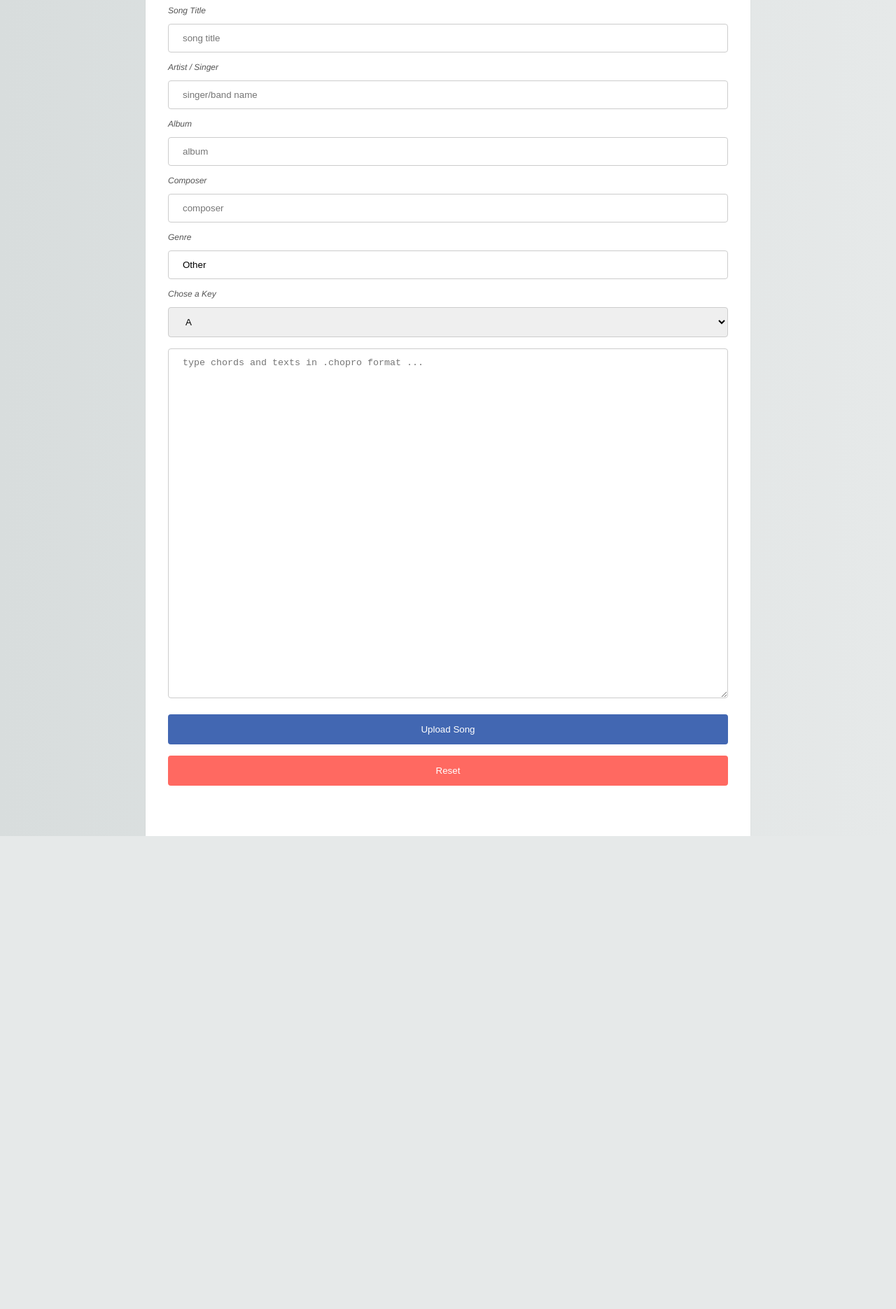
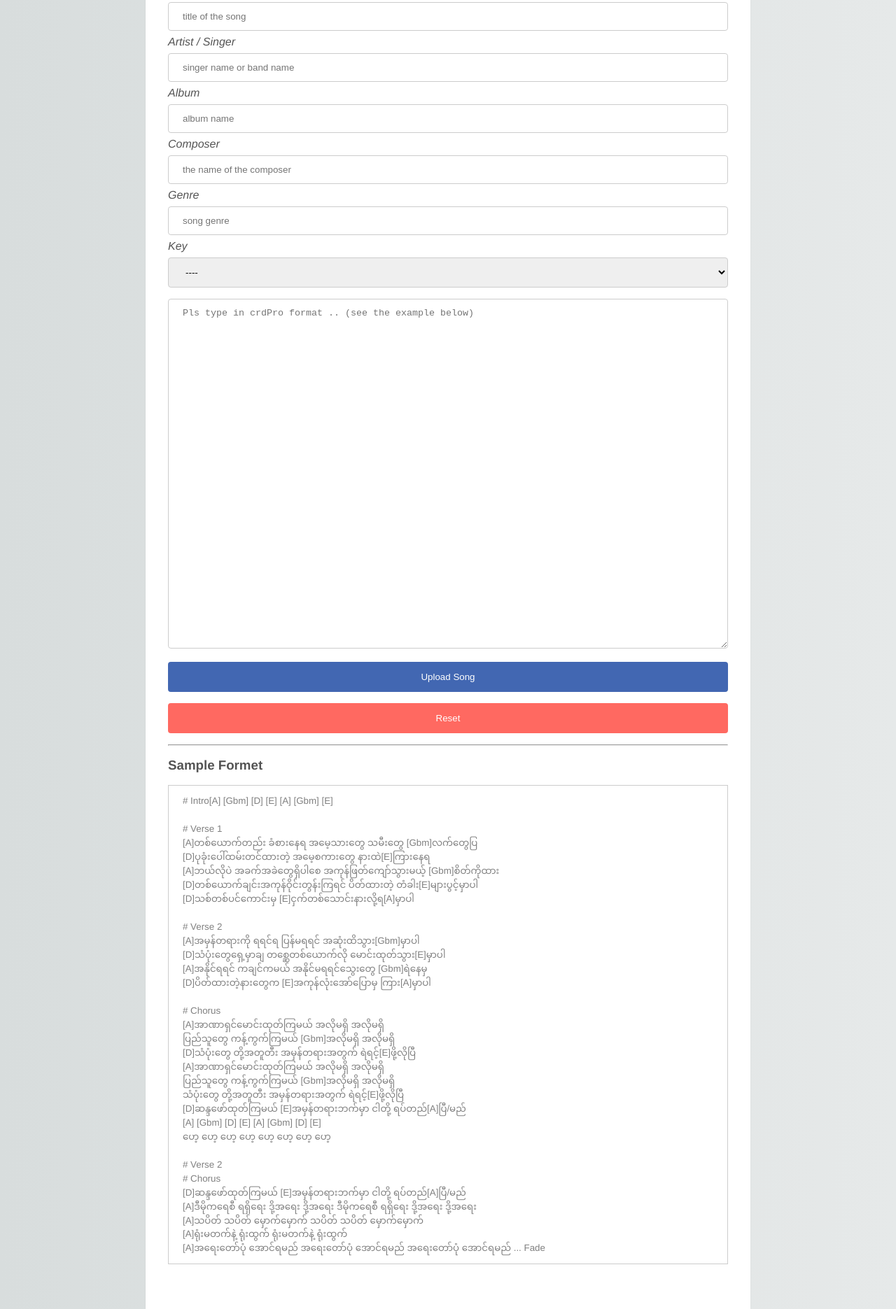
Before and after one commit to jonahaung/GitaYaungSone_Admin, a plain HTML site: page index.html in a window 1280 px wide. Shown: the part 117-1988 px from the top of the page at 70% size. Before the commit the page ends 1312 px from the top, so only its background shows below. Drawn offline with Linux system fonts and the light colour scheme.

Commit message:
Update index.html

```diff
--- a/index.html
+++ b/index.html
@@ -2,7 +2,7 @@
 <html lang="en" dir="ltr">
     <head>
         <meta name="viewport" content="width=device-width, initial-scale=1.0">
-<!--        <link rel="stylesheet" href="main.css">-->
+        <!--        <link rel="stylesheet" href="main.css">-->
         <style>
             html {
                 background: #e6e9e9;
@@ -16,7 +16,7 @@
                 color: #545454;
                 font-family: "Helvetica Neue", Helvetica, Arial, sans-serif;
                 font-size: 16px;
-                line-height: 1.5;
+                line-height: 1;
                 margin: 0 auto;
                 max-width: 800px;
                 padding: 2em 2em 4em;
@@ -32,12 +32,12 @@
                 box-sizing: border-box;
             }
             label {
-                font-size: 12px;
+
                 font-style: italic;
                 font-size: 10;
             }
             h2 {
-                margin-top: 1.3em;
+                /*                margin-top: 1.3em;*/
             }
             button{
                 width: 100%;
@@ -54,10 +54,18 @@
             button[id = "clear_screen"] {
                 background-color: #ff6961;
             }
-
+            small[id = "sample"] {
+                width: 100%;
+                padding: 12px 20px;
+                display: inline-block;
+                border: 1px solid #ccc;
+                box-sizing: border-box;
+                line-height: 1.5;
+                color: gray;
+            }
             /* Add a background color to the submit button on mouse-over */
-            input[type=submit]:hover {
-                background-color: #45a049;
+            button:hover {
+                font-weight: 600;
             }
             a {
                 color: #0083e8;
@@ -81,6 +89,7 @@
                     filter: grayscale(0%);
                 }
             }
+
         </style>
     </head>
 
@@ -88,22 +97,23 @@
         <h2>Gita Yaung Sone</h2>
         <form>
             <label for="title">Song Title</label>
-            <input type="text" id="title" name="title" placeholder="song title">
+            <input type="text" id="title" name="title" placeholder="title of the song">
 
             <label for="artist">Artist / Singer</label>
-            <input type="text" id="artist" name="artist" placeholder="singer/band name">
+            <input type="text" id="artist" name="artist" placeholder="singer name or band name">
 
             <label for="album">Album</label>
-            <input type="text" id="album" name="album" placeholder="album">
+            <input type="text" id="album" name="album" placeholder="album name">
 
             <label for="composer">Composer</label>
-            <input type ="text" id="composer" name="composer" placeholder="composer">
+            <input type ="text" id="composer" name="composer" placeholder="the name of the composer">
 
             <label for="genre">Genre</label>
-            <input type ="text" id="genre" name="genre" placeholder="genre" value="Other">
+            <input type ="text" id="genre" name="genre" placeholder="song genre">
 
-            <label for="key">Chose a Key</label>
+            <label for="key">Key</label>
             <select id="key" name="key">
+                <option value="">----</option>
                 <option value="A">A</option>
                 <option value="A#/Bb">A#/Bb</option>
                 <option value="B">B</option>
@@ -118,11 +128,52 @@
                 <option value="G#/Ab">G#/Ab</option>
             </select>
 
-            <textarea id="rawText" name="rawText" placeholder="type chords and texts in .chopro format ..." style="height:500px"></textarea>
+            <textarea id="rawText" name="rawText" placeholder="Pls type in crdPro format .. (see the example below)" style="height:500px"></textarea>
 
             <button id="submit_song" type="button">Upload Song</button>
+            <button id="clear_screen" type="button">Reset</button>
         </form>
-        <button id="clear_screen" type="button">Reset</button>
+
+        <hr>
+
+        <h3>Sample Formet</h3>
+        <small id="sample">
+# Intro[A] [Gbm] [D] [E] [A] [Gbm] [E]<br>
+<br>
+# Verse 1<br>
+[A]တစ်ယောက်တည်း ခံစားနေရ အမေ့သားတွေ သမီးတွေ [Gbm]လက်တွေပြ<br>
+[D]ပုခုံးပေါ်ထမ်းတင်ထားတဲ့ အမေ့စကားတွေ နားထဲ[E]ကြားနေရ<br>
+[A]ဘယ်လိုပဲ အခက်အခဲတွေရှိပါစေ အကုန်ဖြတ်ကျော်သွားမယ့် [Gbm]စိတ်ကိုထား<br>
+[D]တစ်ယောက်ချင်းအကုန်ဝိုင်းတွန်းကြရင် ပိတ်ထားတဲ့ တံခါး[E]များပွင့်မှာပါ<br>
+[D]သစ်တစ်ပင်ကောင်းမှ [E]ငှက်တစ်သောင်းနားလို့ရ[A]မှာပါ<br>
+<br>
+# Verse 2<br>
+[A]အမှန်တရားကို ရရင်ရ ပြန်မရရင် အဆုံးထိသွား[Gbm]မှာပါ<br>
+[D]သံပုံးတွေရှေ့မှာချ တစ္ဆေတစ်ယောက်လို မောင်းထုတ်သွား[E]မှာပါ<br>
+[A]အနိုင်ရရင် ကချင်ကမယ် အနိုင်မရရင်သွေးတွေ [Gbm]ရဲနေမှ<br>
+[D]ပိတ်ထားတဲ့နားတွေက [E]အကုန်လုံးအော်ပြောမှ ကြား[A]မှာပါ<br>
+<br>
+# Chorus<br>
+[A]အာဏာရှင်မောင်းထုတ်ကြမယ် အလိုမရှိ အလိုမရှိ<br>
+ပြည်သူတွေ ကန့်ကွက်ကြမယ် [Gbm]အလိုမရှိ အလိုမရှိ<br>
+[D]သံပုံးတွေ တို့အတူတီး အမှန်တရားအတွက် ရဲရင့်[E]ဖို့လိုပြီ<br>
+[A]အာဏာရှင်မောင်းထုတ်ကြမယ် အလိုမရှိ အလိုမရှိ<br>
+ပြည်သူတွေ ကန့်ကွက်ကြမယ် [Gbm]အလိုမရှိ အလိုမရှိ<br>
+သံပုံးတွေ တို့အတူတီး အမှန်တရားအတွက် ရဲရင့်[E]ဖို့လိုပြီ<br>
+[D]ဆန္ဒဖော်ထုတ်ကြမယ် [E]အမှန်တရားဘက်မှာ ငါတို့ ရပ်တည်[A]ပြီ/မည်<br>
+[A] [Gbm] [D] [E] [A] [Gbm] [D] [E]<br>
+ဟေ့ ဟေ့ ဟေ့ ဟေ့ ဟေ့ ဟေ့ ဟေ့ ဟေ့<br>
+<br>
+# Verse 2
+<br>
+# Chorus
+<br>
+[D]ဆန္ဒဖော်ထုတ်ကြမယ် [E]အမှန်တရားဘက်မှာ ငါတို့ ရပ်တည်[A]ပြီ/မည်<br>
+[A]ဒီမိုကရေစီ ရရှိရေး ဒို့အရေး ဒို့အရေး ဒီမိုကရေစီ ရရှိရေး ဒို့အရေး ဒို့အရေး<br>
+[A]သပိတ် သပိတ် မှောက်မှောက် သပိတ် သပိတ် မှောက်မှောက်<br>
+[A]ရုံးမတက်နဲ့ ရုံးထွက် ရုံးမတက်နဲ့ ရုံးထွက်<br>
+[A]အရေးတော်ပုံ အောင်ရမည် အရေးတော်ပုံ အောင်ရမည် အရေးတော်ပုံ အောင်ရမည် ... Fade<br>
+        </small>
     </body>
     <script src="https://www.gstatic.com/firebasejs/6.2.4/firebase-app.js"></script>
     <script src="https://www.gstatic.com/firebasejs/6.2.4/firebase-firestore.js"></script>
@@ -154,10 +205,21 @@
                 return uuid;
             }
             let push_to_firebase = function(){
+
+                let title = document.getElementById("title").value;
+                let artist = document.getElementById("artist").value;
+                let key = document.getElementById("key").value;
+                let rawText = document.getElementById("rawText").value;
+
+                if (title === "" || artist === "" || key === "" || rawText === "") {
+                    alert("Incomplete Informations");
+                    return;
+                }
+
                 let data = {
-                    "title": document.getElementById("title").value,
-                    "artist": document.getElementById("artist").value,
-                    "artists": [document.getElementById("artist").value],
+                    "title": title,
+                    "artist": artist,
+                    "artists": [artist],
                     "album": document.getElementById("album").value,
                     "composer": document.getElementById("composer").value,
                     "genre": document.getElementById("genre").value,
@@ -182,9 +244,8 @@
                     rawText: data["rawText"],
                     popularity: 0,
                 }).then(function(docRef) {
-                    console.log("Message sent, ID: ", docRef.id);
-                    //                    location.reload();
-                    alert("Thanks for sending a message. I'll try and get back to you as soon as possible.")
+                    location.reload();
+                    alert("Successfully uploaded")
                 }).catch(function(error) {
                     console.error("Message could not be sent: ", error);
                 });
```
